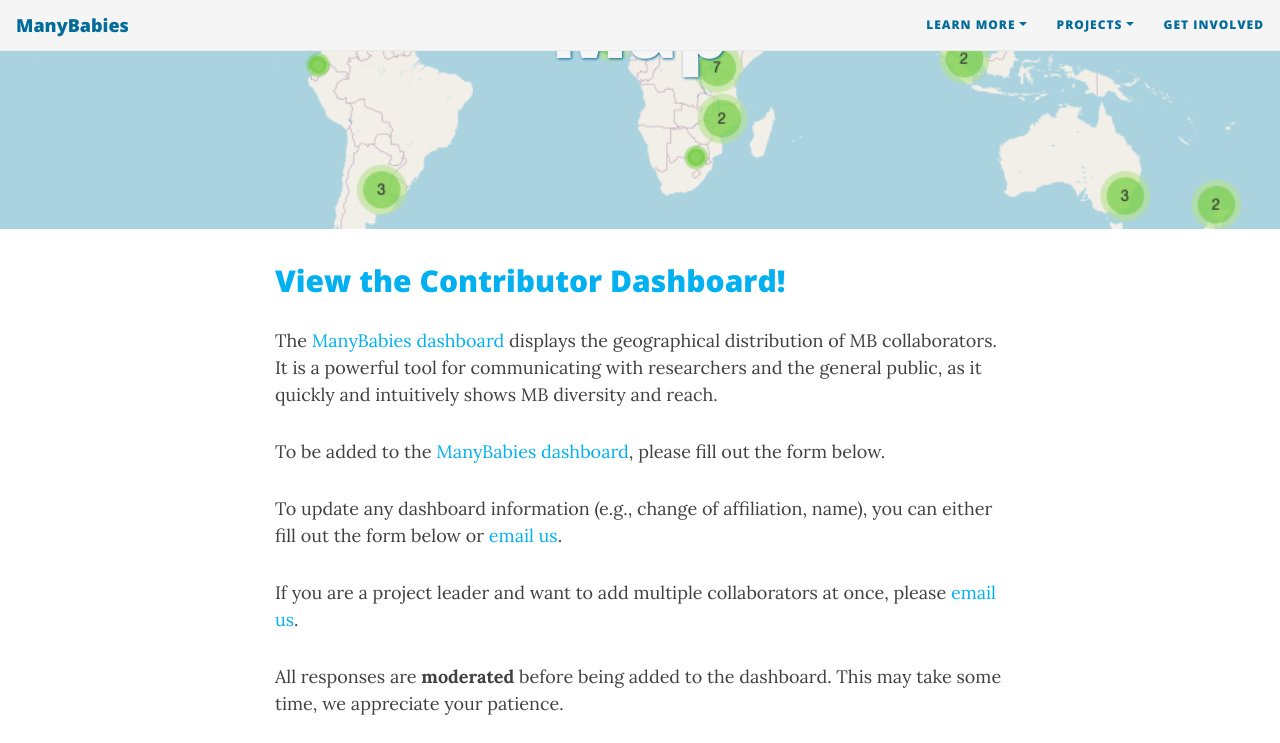
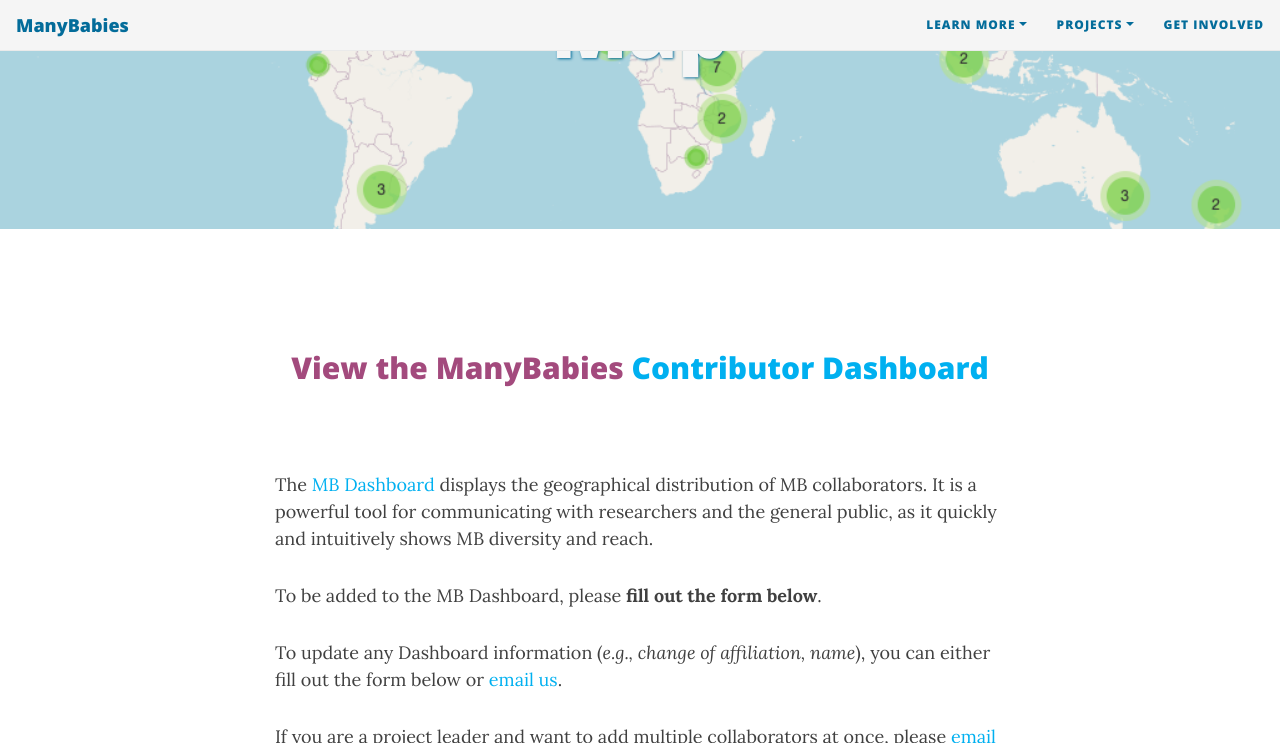
Before and after one commit to manybabies/manybabies.github.io, a Jekyll site: the page built from map.md, in a window 1280 px wide and 900 px high, scrolled down 346 px, cut to the strip 0-743 px from the top of the window. Built offline with Jekyll 4.4.1, drawn with Linux system fonts in a browser that asks for light colours; nearby versions of some CDN libraries; some web fonts are replaced.

Commit message:
Update map.md

```diff
--- a/map.md
+++ b/map.md
@@ -4,13 +4,20 @@
 cover-img: /assets/img/MB_map.png
 ---
 
-## [View the Contributor Dashboard!](https://manybabies.shinyapps.io/shiny_mb_map/)
+<br>
 
-The [ManyBabies dashboard](https://manybabies.shinyapps.io/shiny_mb_map/) displays the geographical distribution of MB collaborators. It is a powerful tool for communicating with researchers and the general public, as it quickly and intuitively shows MB diversity and reach.
+<section>
+<h2 align="center">View the ManyBabies <a href="https://manybabies.shinyapps.io/shiny_mb_map/" target="blank">Contributor Dashboard</a></h2>
+</section>
 
-To be added to the [ManyBabies dashboard](https://manybabies.shinyapps.io/shiny_mb_map/), please fill out the form below.
+<br>
 
-To update any dashboard information (e.g., change of affiliation, name), you can either fill out the form below or [email us](mailto:manybabiesconsortium@gmail.com).
+
+The [MB Dashboard](https://manybabies.shinyapps.io/shiny_mb_map/) displays the geographical distribution of MB collaborators. It is a powerful tool for communicating with researchers and the general public, as it quickly and intuitively shows MB diversity and reach.
+
+To be added to the MB Dashboard, please **fill out the form below**.
+
+To update any Dashboard information (*e.g., change of affiliation, name*), you can either fill out the form below or [email us](mailto:manybabiesconsortium@gmail.com).
 
 If you are a project leader and want to add multiple collaborators at once, please [email us](mailto:manybabiesconsortium@gmail.com).
 
```
